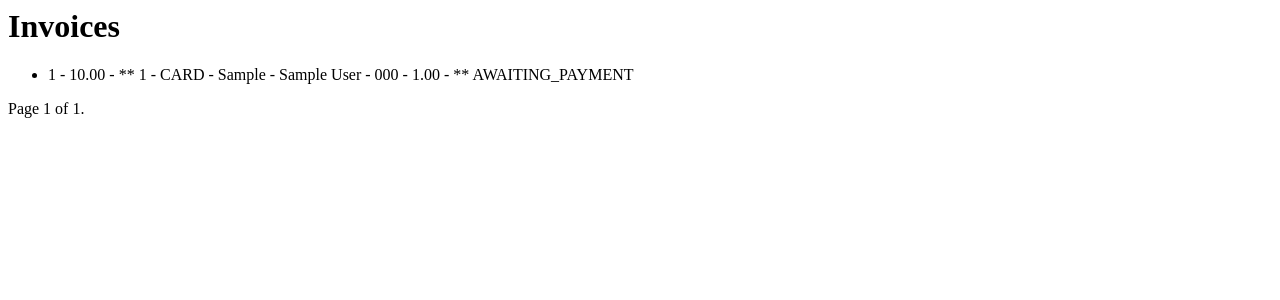
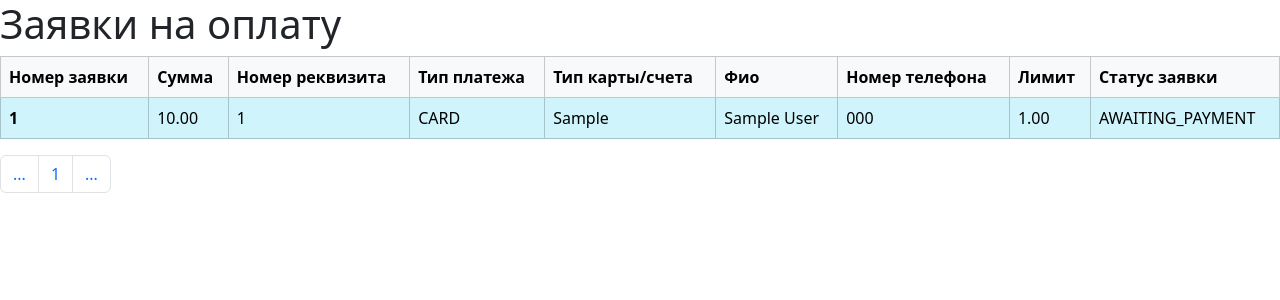
Before and after one commit to PolyakovDmitry546/TestOOOStandart, a Django app: page /payments/ in a window 1280 px wide. Shown: the top 300 px of the page. Run offline with Django 5.2, Linux system fonts and the light colour scheme; tables that the repository leaves empty hold one stand-in row (values such as "Sample post").

Commit message:
Update invoice template using bootstrap

```diff
--- a/src/templates/payments/Invoice_list.html
+++ b/src/templates/payments/Invoice_list.html
@@ -1,30 +1,73 @@
-<h1>Invoices</h1>
-<ul>
+<!DOCTYPE html>
+<html lang="ru">
+  <head>
+    <meta charset="UTF-8">
+    <meta name="viewport" content="width=device-width, initial-scale=1.0">
+    <title>TestStandart</title>
+    <link href="https://cdn.jsdelivr.net/npm/bootstrap@5.3.2/dist/css/bootstrap.min.css" rel="stylesheet" integrity="sha384-T3c6CoIi6uLrA9TneNEoa7RxnatzjcDSCmG1MXxSR1GAsXEV/Dwwykc2MPK8M2HN" crossorigin="anonymous">
+</head>
+<body>
+    <main>
+        <h1>Заявки на оплату</h1>
+
+        <table class="table table-bordered">
+            <thead>
+                <tr class="table-light">
+                    <th scope="col">Номер заявки</th>
+                    <th scope="col">Сумма</th>
+                    <th scope="col">Номер реквизита</th>
+                    <th scope="col">Тип платежа</th>
+                    <th scope="col">Тип карты/счета</th>
+                    <th scope="col">Фио</th>
+                    <th scope="col">Номер телефона</th>
+                    <th scope="col">Лимит</th>
+                    <th scope="col">Статус заявки</th>
+                </tr>
+            </thead>
+            <tbody>
                 {% for invoice in object_list %}
-    <li>{{ invoice.pk }} - {{ invoice.amount }} -
-        ** {{ invoice.requisite.pk }} - {{ invoice.requisite.payment_type }} -
-        {{ invoice.requisite.card_or_account_type }} - {{ invoice.requisite.full_name }} -
-        {{ invoice.requisite.phone }} - {{ invoice.requisite.limit }} -
-        ** {{ invoice.status }}</li>
-{% empty %}
-    <li>No invoices yet.</li>
+                    {% if invoice.status == invoice.AWAITING_PAYMENT %}
+                    <tr class="table-info">
+                    {% else %}
+                        {% if invoice.status == invoice.PAID %}
+                        <tr class="table-success">
+                        {% else %}
+                        <tr class="table-danger">
+                        {% endif %}
+                    {% endif %}
+                        <th scope="row">{{ invoice.pk }}</td>
+                        <td>{{ invoice.amount }}</td>
+                        <td>{{ invoice.requisite.pk }}</td>
+                        <td>{{ invoice.requisite.payment_type }}</td>
+                        <td>{{ invoice.requisite.card_or_account_type }}</td>
+                        <td>{{ invoice.requisite.full_name }}</td>
+                        <td>{{ invoice.requisite.phone }}</td>
+                        <td>{{ invoice.requisite.limit }}</td>
+                        <td>{{ invoice.status }}</td>
+                    </tr>
                 {% endfor %}
-</ul>
+            </tbody>
+        </table>
 
-<div class="pagination">
-    <span class="step-links">
+
+        <nav>
+            <ul class="pagination">
                 {% if page_obj.has_previous %}
-            <a href="?page=1">&laquo; first</a>
-            <a href="?page={{ page_obj.previous_page_number }}">previous</a>
+                    <li class="page-item"><a class="page-link" href="?page=1">1</a></li>
+                    <li class="page-item"><a class="page-link" href="?page={{ page_obj.previous_page_number }}">назад</a></li>
                 {% endif %}
 
-        <span class="current">
-            Page {{ page_obj.number }} of {{ page_obj.paginator.num_pages }}.
-        </span>
+                <li class="page-item"><span class="page-link">...</span></li>
+                <li class="page-item"><a class="page-link" href="#">{{ page_obj.number }}</a></li>
+                <li class="page-item"><span class="page-link">...</span></li>
 
                 {% if page_obj.has_next %}
-            <a href="?page={{ page_obj.next_page_number }}">next</a>
-            <a href="?page={{ page_obj.paginator.num_pages }}">last &raquo;</a>
+                    <li class="page-item"><a class="page-link" href="?page={{ page_obj.next_page_number }}">далее</a></li>
+                    <li class="page-item"><a class="page-link" href="?page={{ page_obj.paginator.num_pages }}">{{ page_obj.paginator.num_pages }}</a></li>
                 {% endif %}
-    </span>
-</div>
+            </ul>
+        </nav>
+    </main>
+    <script src="https://cdn.jsdelivr.net/npm/bootstrap@5.3.2/dist/js/bootstrap.bundle.min.js" integrity="sha384-C6RzsynM9kWDrMNeT87bh95OGNyZPhcTNXj1NW7RuBCsyN/o0jlpcV8Qyq46cDfL" crossorigin="anonymous"></script>
+  </body>
+</html>
```
Lines whose indentation alone changed are shown as unchanged.
